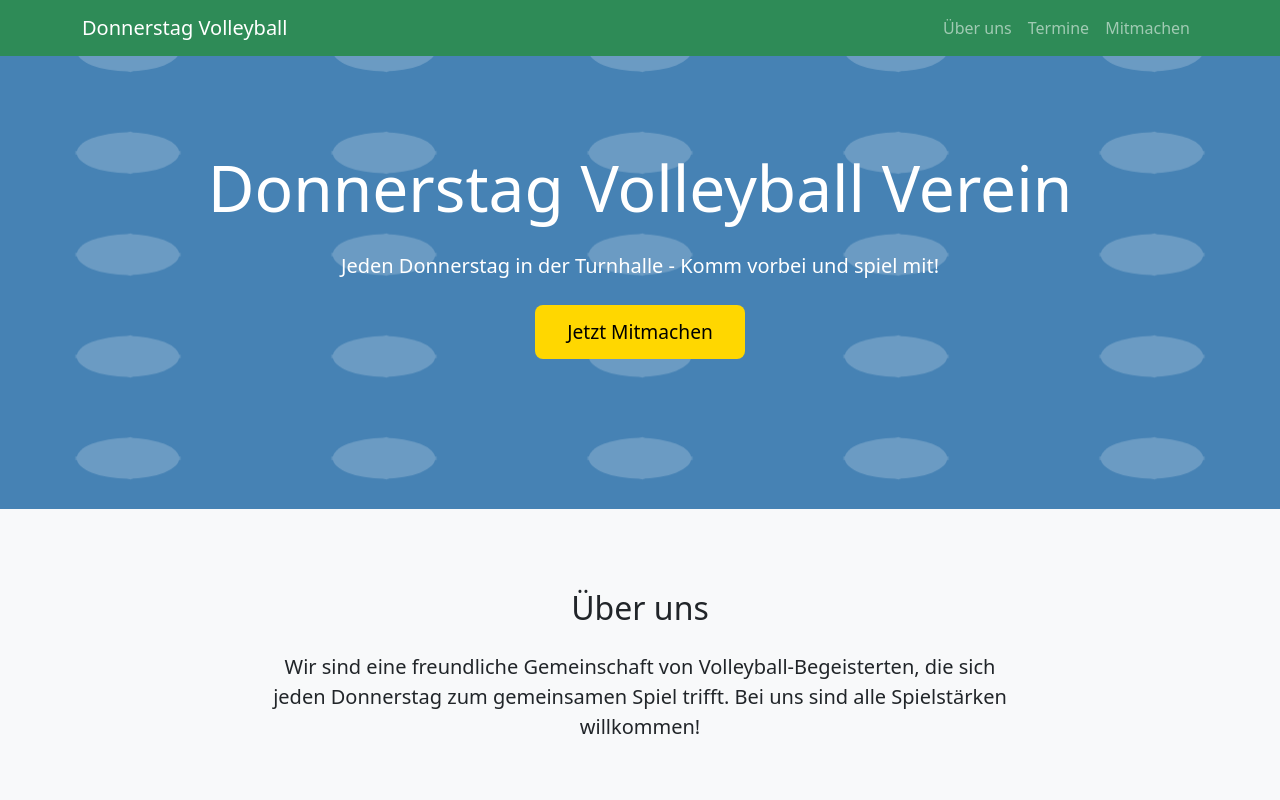
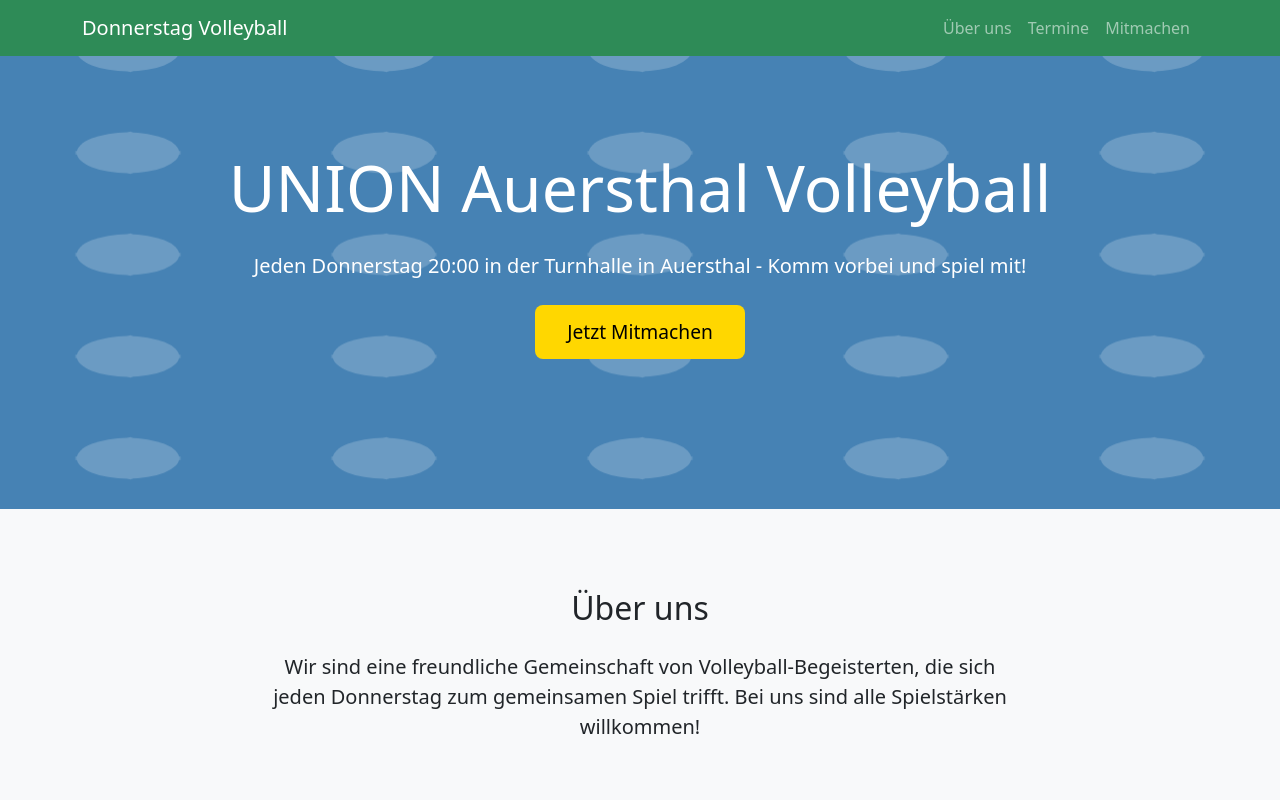
Before and after one commit to trahfo/volleyball, a plain HTML site: page index.html in a window 1280 px wide. Shown: the top 800 px of the page. Drawn offline with nearby package versions, Linux system fonts and the light colour scheme.

Commit message:
Changed headline

```diff
--- a/index.html
+++ b/index.html
@@ -119,8 +119,8 @@
             <rect x="0" y="0" width="100" height="100" fill="url(#volleyball-pattern)"/>
         </svg>
         <div class="container text-center hero-content">
-            <h1 class="display-3 mb-4">Donnerstag Volleyball Verein</h1>
-            <p class="lead mb-4">Jeden Donnerstag in der Turnhalle - Komm vorbei und spiel mit!</p>
+            <h1 class="display-3 mb-4">UNION Auersthal Volleyball</h1>
+            <p class="lead mb-4">Jeden Donnerstag 20:00 in der Turnhalle in Auersthal - Komm vorbei und spiel mit!</p>
             <a href="#join" class="btn btn-join btn-lg">Jetzt Mitmachen</a>
         </div>
     </section>
```
